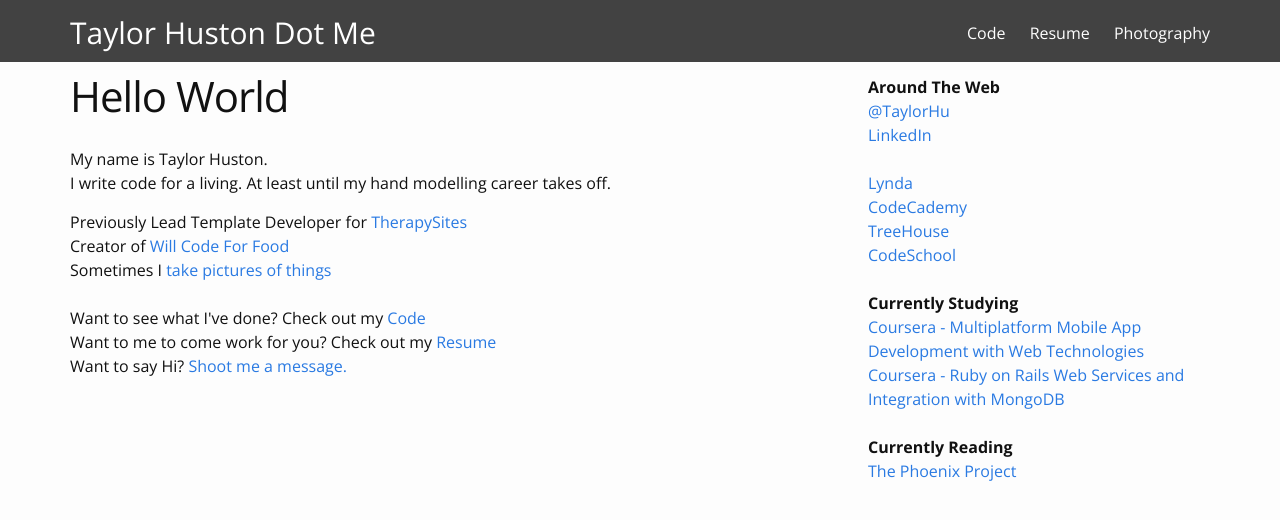
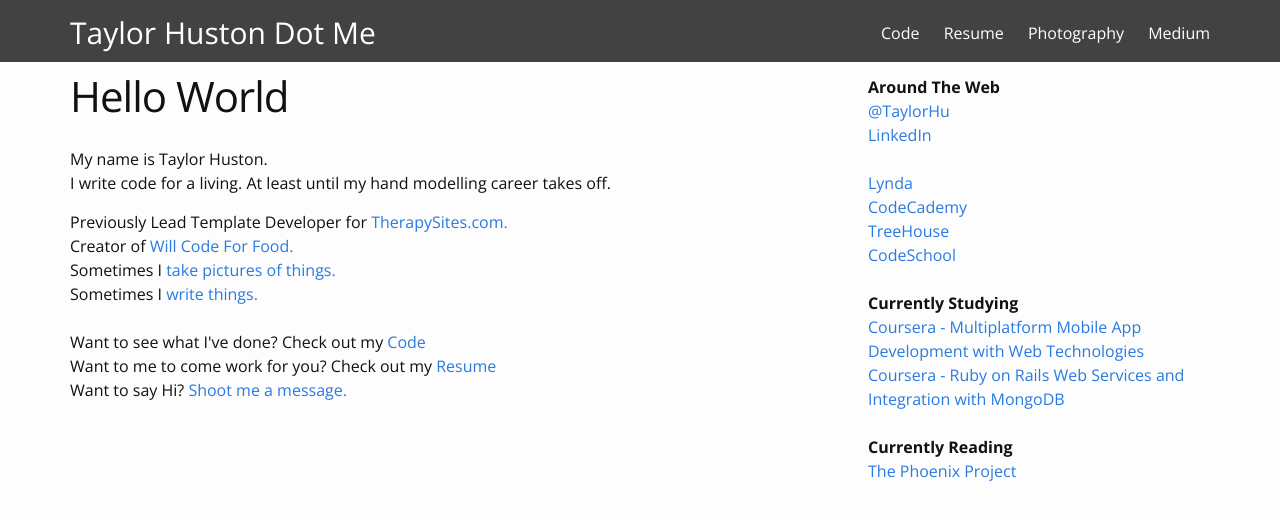
Before and after one commit to TaylorHuston/taylorhuston.github.io, a Jekyll site: the page built from index.html, in a window 1280 px wide, cut to the strip 0-554 px from the top of the page. Shown: the top 520 px of the strip. Built offline with Jekyll 4.4.1, drawn with Linux system fonts in a browser that asks for light colours; some web fonts are replaced.

Commit message:
Add link to my Medium profile

```diff
--- a/_includes/header.html
+++ b/_includes/header.html
@@ -20,6 +20,7 @@
           {% endif %}
         {% endfor %}
         <a class="page-link" href="http://www.taylorhustonphotography.com" target="_blank">Photography</a>
+        <a class="page-link" href="https://medium.com/@taylorhuston" target="_blank">Medium</a>
       </div>
     </nav>
 
--- a/index.html
+++ b/index.html
@@ -6,9 +6,10 @@ layout: page
   <p>My name is Taylor Huston.
     <br />I write code for a living. At least until my hand modelling career takes off.</p>
 
-  Previously Lead Template Developer for <a href="http://www.therapysites.com" target="_blank">TherapySites</a>
-  <br /> Creator of <a href="http://www.willcodeforfood.io" target="_blank">Will Code For Food</a>
-  <br /> Sometimes I <a href="http://www.taylorhustonphotography.com/" target="_blank">take pictures of things</a>
+  Previously Lead Template Developer for <a href="http://www.therapysites.com" target="_blank">TherapySites.com.</a>
+  <br /> Creator of <a href="http://www.willcodeforfood.io" target="_blank">Will Code For Food.</a>
+  <br /> Sometimes I <a href="http://www.taylorhustonphotography.com/" target="_blank">take pictures of things.</a>
+  <br /> Sometimes I <a href="https://medium.com/@taylorhuston" target="_blank">write things.</a>
   <br />
   <br /> Want to see what I've done? Check out my <a href="code">Code</a>
   <br /> Want to me to come work for you? Check out my <a href="resume">Resume</a>
```
